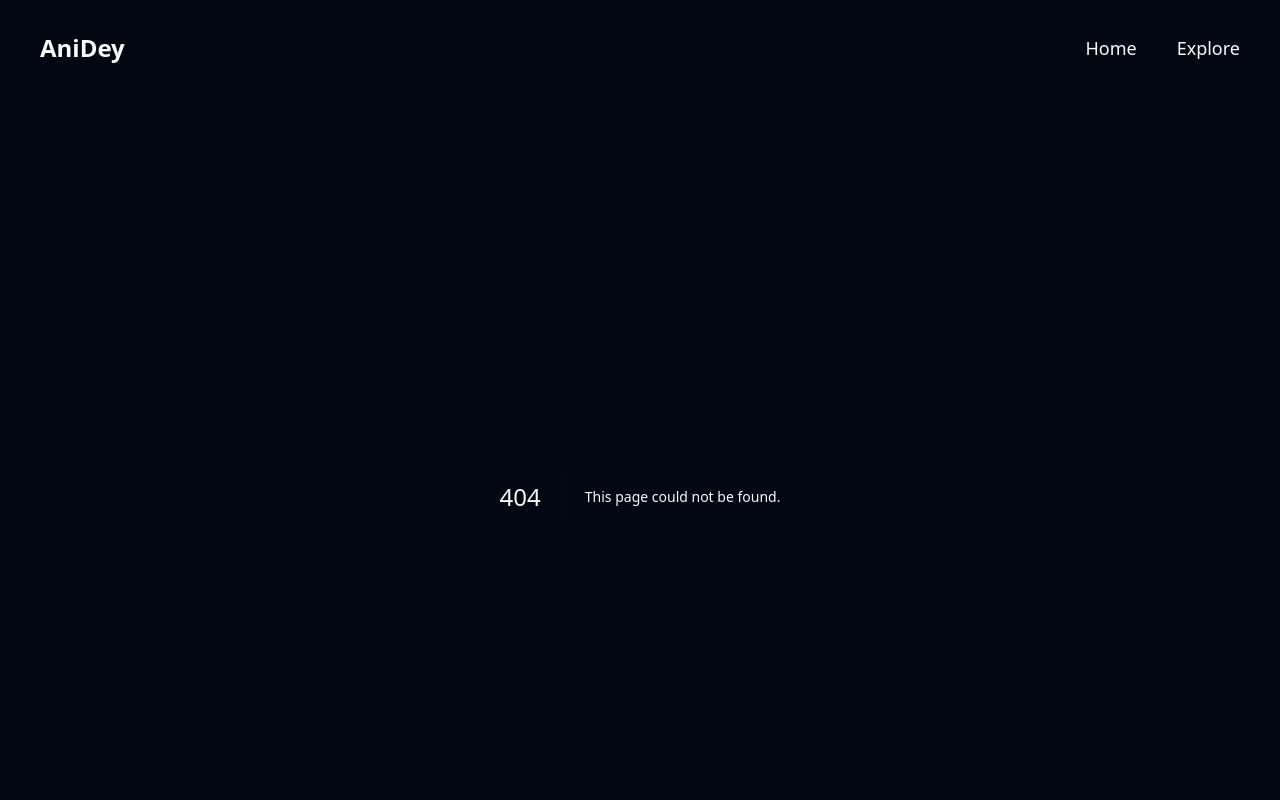
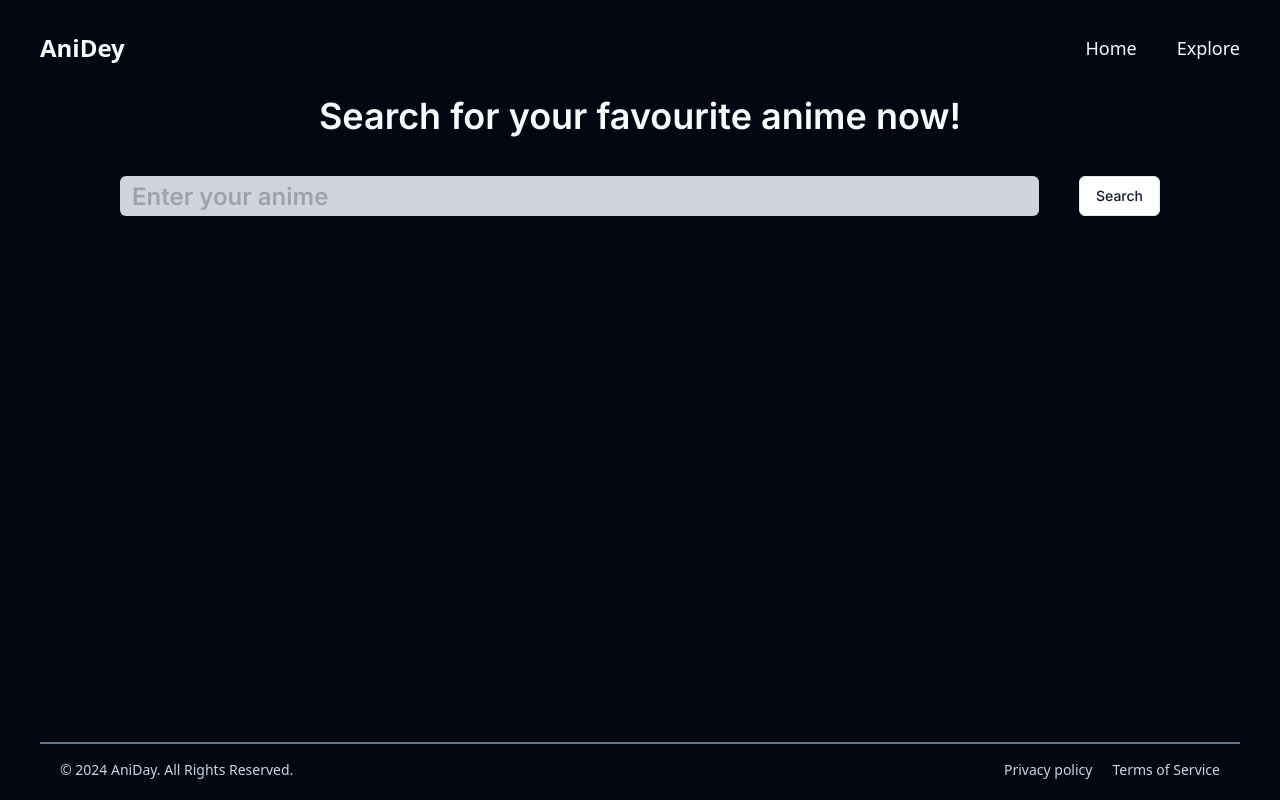
Before and after one commit to Dey11/anime, a Next.js app: page /anime in a window 1280 px wide. Before the commit this address had no page. Shown: the top 800 px of the page. Built offline with nearby package versions, Linux system fonts and the light colour scheme.

Commit message:
implement search functionality

```diff
--- /dev/null
+++ b/src/app/actions/fetchSearchResults.ts
@@ -0,0 +1,14 @@
+"use server";
+
+import { AnimeCardProps } from "@/components/custom-ui/animeCard";
+import axios from "axios";
+
+async function fetchSearchResults(
+  query: string
+): Promise<AnimeCardProps[] | null> {
+  const url = process.env.BACKEND_URL;
+  const res = await axios.get(`${url}/${query}?page=1`);
+  return res.data.results;
+}
+
+export default fetchSearchResults;
--- /dev/null
+++ b/src/app/anime/page.tsx
@@ -0,0 +1,56 @@
+"use client";
+
+import SearchBar from "@/components/custom-ui/searchBar";
+import { Button } from "@/components/ui/button";
+import fetchSearchResults from "../actions/fetchSearchResults";
+import { useState } from "react";
+import AnimeCard, { AnimeCardProps } from "@/components/custom-ui/animeCard";
+
+const Anime = () => {
+  const [searchResults, setSearchResults] = useState<AnimeCardProps[] | null>(
+    null
+  );
+  return (
+    <div>
+      <div className="text-center pb-10 text-4xl font-semibold">
+        Search for your favourite anime now!
+      </div>
+      <form
+        className="flex mx-20 gap-10 items-center"
+        action={async (formData: FormData) => {
+          const query = formData.get("query") as string;
+          if (!query) return;
+          try {
+            const res = await fetchSearchResults(query);
+            setSearchResults(res);
+          } catch (err) {
+            console.log(err);
+          }
+        }}
+      >
+        <SearchBar />
+        <Button variant={"outline"}>Search</Button>
+      </form>
+      <div className="grid grid-cols-2 justify-items-center overflow-hidden md:grid-cols-5 gap-5 pt-10">
+        {searchResults ? (
+          searchResults.map((result) => {
+            return (
+              <AnimeCard
+                title={result.title}
+                id={result.id}
+                image={result.image}
+                releaseDate={result.releaseDate}
+                subOrDub={result.subOrDub}
+                key={result.id}
+              />
+            );
+          })
+        ) : (
+          <></>
+        )}
+      </div>
+    </div>
+  );
+};
+
+export default Anime;
--- a/src/components/custom-ui/animeCard.tsx
+++ b/src/components/custom-ui/animeCard.tsx
@@ -9,8 +9,9 @@ import {
 import { Badge } from "@/components/ui/badge";
 
 import Image from "next/image";
+import Link from "next/link";
 
-type AnimeCardProps = {
+export type AnimeCardProps = {
   title: string;
   id: string;
   image: string;
@@ -26,7 +27,11 @@ const AnimeCard = ({
   subOrDub,
 }: AnimeCardProps) => {
   return (
-    <Card className="w-[200px] h-[325px] bg-gray-800 text-slate-50 border-0">
+    <Link href={`/anime/info/${id}`} className="">
+      <Card
+        className="w-[200px] h-[325px] bg-gray-800 text-slate-50 border-0
+        overflow-hidden transition-all ease-in-out duration-300 hover:shadow-xl"
+      >
         <CardHeader className="text-center pb-2">
           <CardTitle className="text-md">{title}</CardTitle>
           <CardDescription className="text-xs text-slate-300">
@@ -36,9 +41,9 @@ const AnimeCard = ({
         <CardContent className="flex justify-center pb-2">
           <Image
             className="rounded-md"
-          src={image}
-          width={150}
-          height={150}
+            src={image || "https://gogocdn.net"}
+            width={120}
+            height={120}
             alt={id}
           />
         </CardContent>
@@ -46,6 +51,7 @@ const AnimeCard = ({
           <Badge variant="secondary">{subOrDub}</Badge>
         </CardFooter>
       </Card>
+    </Link>
   );
 };
 
--- /dev/null
+++ b/src/components/custom-ui/searchBar.tsx
@@ -0,0 +1,33 @@
+"use client";
+
+import { Input } from "@/components/ui/input";
+import { useSearchParams } from "next/navigation";
+import { useRouter, usePathname } from "next/navigation";
+
+const SearchBar = () => {
+  const searchParams = useSearchParams();
+  const pathname = usePathname();
+  const { replace } = useRouter();
+
+  const handleInputChange = (term: string) => {
+    const params = new URLSearchParams(searchParams);
+    if (term) {
+      params.set("query", term);
+    } else {
+      params.delete("query");
+    }
+    replace(`${pathname}?${params.toString()}`);
+  };
+
+  return (
+    <Input
+      className="bg-gray-300 border-0 text-black font-semibold text-2xl"
+      onChange={(e) => handleInputChange(e.target.value)}
+      defaultValue={searchParams.get("query")?.toString()}
+      name="query"
+      placeholder="Enter your anime"
+    />
+  );
+};
+
+export default SearchBar;
--- a/src/components/home/hero.tsx
+++ b/src/components/home/hero.tsx
@@ -1,5 +1,6 @@
 import Image from "next/image";
 import { Button } from "../ui/button";
+import Link from "next/link";
 
 const Hero = () => {
   return (
@@ -14,8 +15,8 @@ const Hero = () => {
             favourite shows in different quality options.
           </div>
           <div className="text-center">
-            <Button variant={"outline"} className="mt-10 text-md">
-              Explore Animes
+            <Button asChild variant={"outline"} className="mt-10 text-md">
+              <Link href={"/anime"}> Explore Animes</Link>
             </Button>
           </div>
         </div>
```
Lines whose indentation alone changed are shown as unchanged.
